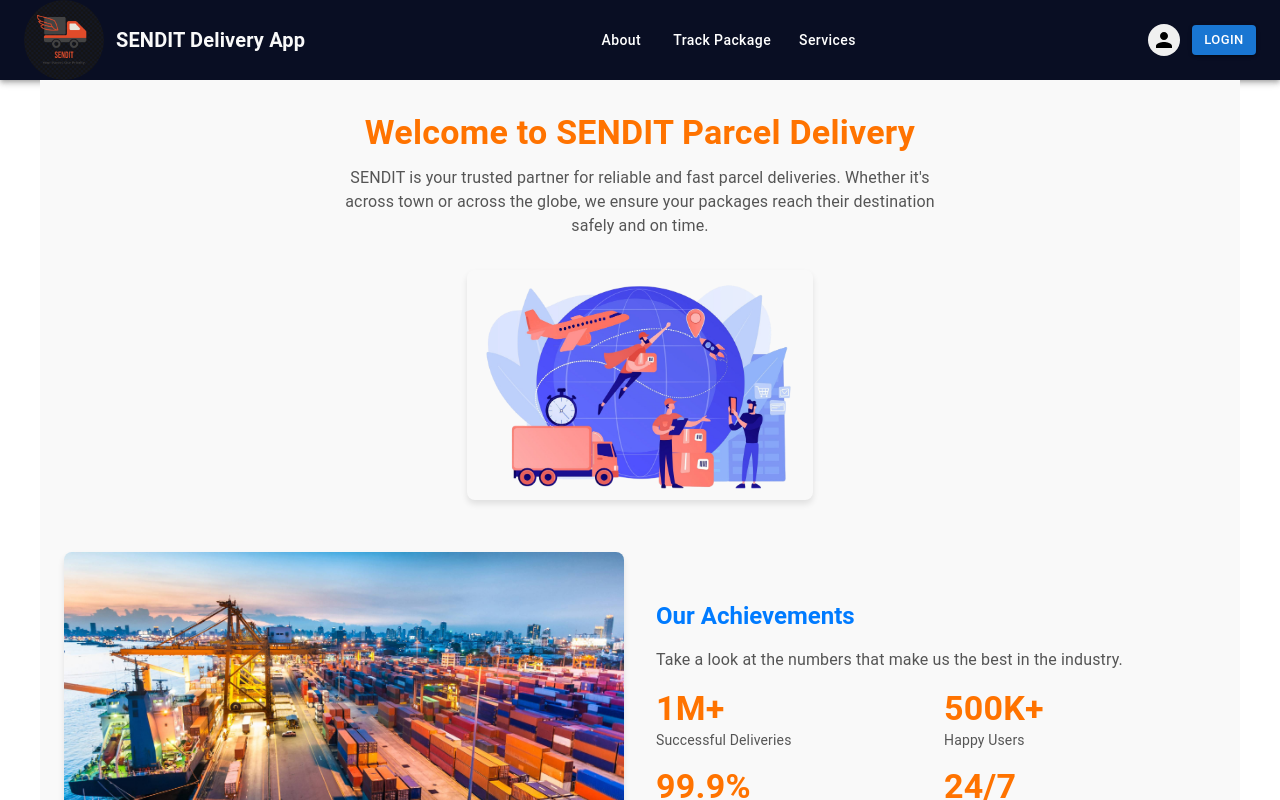
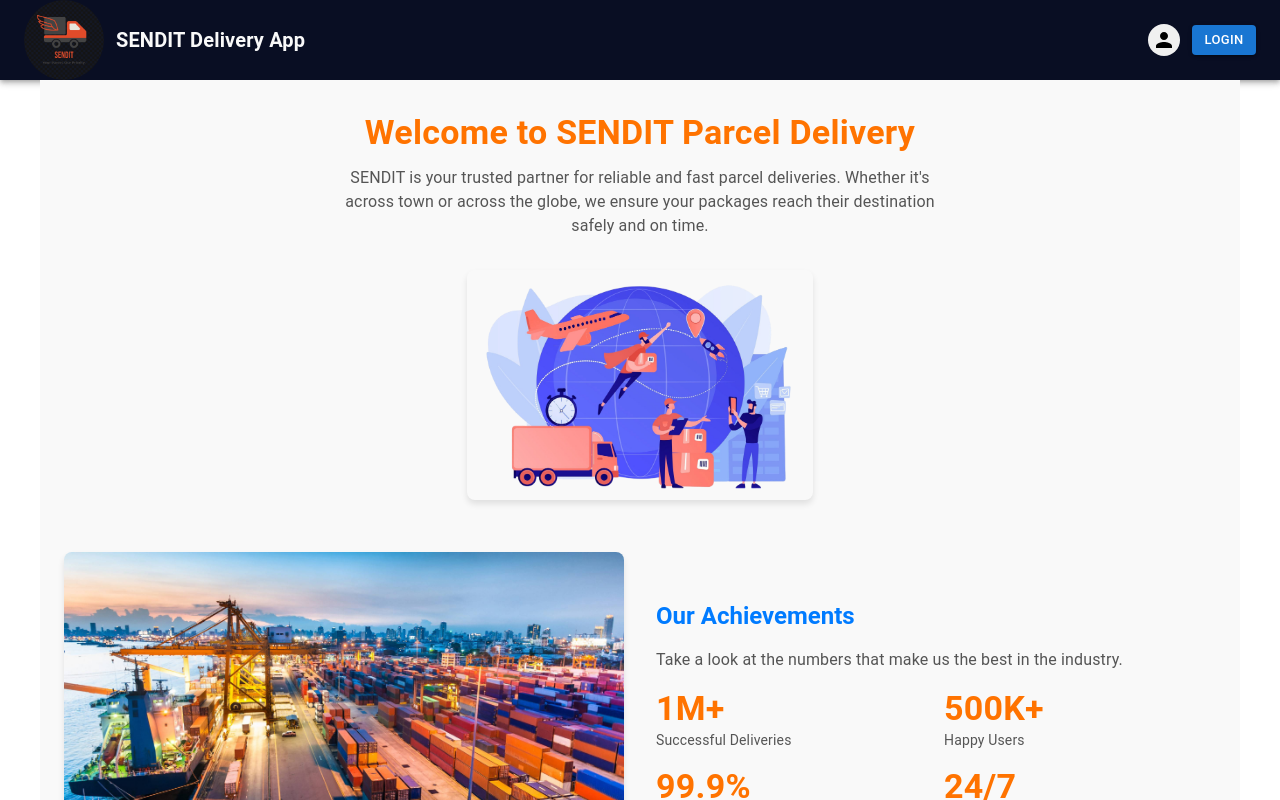
Before and after one commit to BenyBen1/SENDIT, a React (Create React App) app: page / in a window 1280 px wide. Shown: the top 800 px of the page. Built offline with nearby package versions, Linux system fonts and the light colour scheme.

Commit message:
refactor(Header): simplify component by removing drawer and hamburger menu

```diff
--- a/src/components/Header/Header.jsx
+++ b/src/components/Header/Header.jsx
@@ -1,57 +1,9 @@
-import React, { useState } from "react";
-import {
-  AppBar,
-  Toolbar,
-  Typography,
-  Button,
-  Avatar,
-  Box,
-  IconButton,
-  Drawer,
-  List,
-  ListItem,
-  ListItemButton,
-  ListItemText
-} from "@mui/material";
-import MenuIcon from '@mui/icons-material/Menu'; // For hamburger icon
+import React from "react";
+import { AppBar, Toolbar, Typography, Avatar, Box } from "@mui/material";
 import Profile from "../LoginLogic.jsx";
 
 const Header = () => {
   const logo = "/image/SendIt.png"; // Ensure the path is correct
-  const [drawerOpen, setDrawerOpen] = useState(false); // State for Drawer visibility
-
-  // Toggle the Drawer
-  const toggleDrawer = (open) => (event) => {
-    if (
-      event.type === "keydown" &&
-      (event.key === "Tab" || event.key === "Shift")
-    ) {
-      return;
-    }
-    setDrawerOpen(open);
-  };
-
-  // Drawer content (navbar items)
-  const drawerContent = (
-    <Box
-      sx={{
-        width: 250,
-      }}
-      role="presentation"
-      onClick={toggleDrawer(false)}
-      onKeyDown={toggleDrawer(false)}
-    >
-      <List>
-        {["About", "Track Package", "Services"].map((text) => (
-          <ListItem key={text} disablePadding>
-            <ListItemButton>
-              <ListItemText primary={text} />
-            </ListItemButton>
-          </ListItem>
-        ))}
-      </List>
-    </Box>
-  );
 
   return (
     <AppBar
@@ -101,64 +53,9 @@
           </Typography>
         </Box>
 
-        {/* Hamburger Menu for small screens */}
-        <IconButton
-          edge="start"
-          color="inherit"
-          aria-label="menu"
-          sx={{ display: { xs: "block", md: "none" } }} // Show on small screens
-          onClick={toggleDrawer(true)}
-        >
-          <MenuIcon />
-        </IconButton>
-
-        {/* Navigation Items for larger screens */}
-        <Box
-          sx={{
-            display: { xs: "none", md: "flex" }, // Hide on small screens
-            gap: 1.5,
-          }}
-        >
-          <Button
-            color="inherit"
-            sx={{
-              color: "#fff",
-              textTransform: "none",
-              "&:hover": { color: "#ff7300" },
-            }}
-          >
-            About
-          </Button>
-          <Button
-            color="inherit"
-            sx={{
-              color: "#fff",
-              textTransform: "none",
-              "&:hover": { color: "#ff7300" },
-            }}
-          >
-            Track Package
-          </Button>
-          <Button
-            color="inherit"
-            sx={{
-              color: "#fff",
-              textTransform: "none",
-              "&:hover": { color: "#ff7300" },
-            }}
-          >
-            Services
-          </Button>
-        </Box>
-
         {/* Profile Component */}
         <Profile />
       </Toolbar>
-
-      {/* Drawer for Hamburger Menu */}
-      <Drawer anchor="left" open={drawerOpen} onClose={toggleDrawer(false)}>
-        {drawerContent}
-      </Drawer>
     </AppBar>
   );
 };
```
